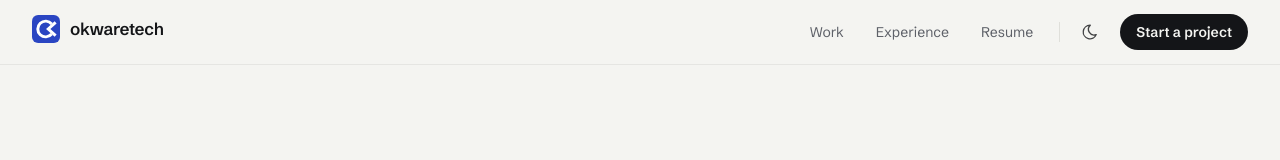
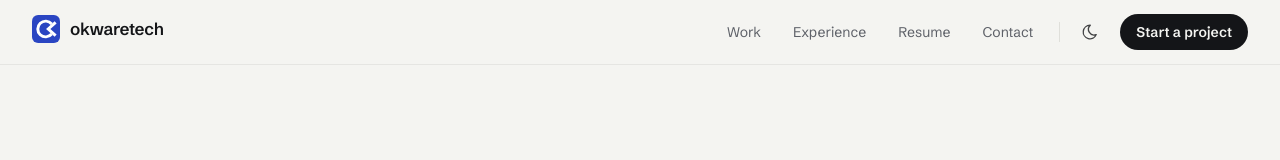
Before and after one commit to okwareddevnest/my-portfolio, a Next.js app: page / in a window 1280 px wide. Shown: the top 160 px of the page. Built offline with nearby package versions, Linux system fonts and the light colour scheme.

Commit message:
feat: add contact link to the navigation bar

```diff
--- a/components/Navbar.tsx
+++ b/components/Navbar.tsx
@@ -11,6 +11,7 @@ const links = [
   { href: "/projects", label: "Work" },
   { href: "/experience", label: "Experience" },
   { href: "/resume", label: "Resume" },
+  { href: "/contact", label: "Contact" },
 ];
 
 const Navbar = () => {
```
